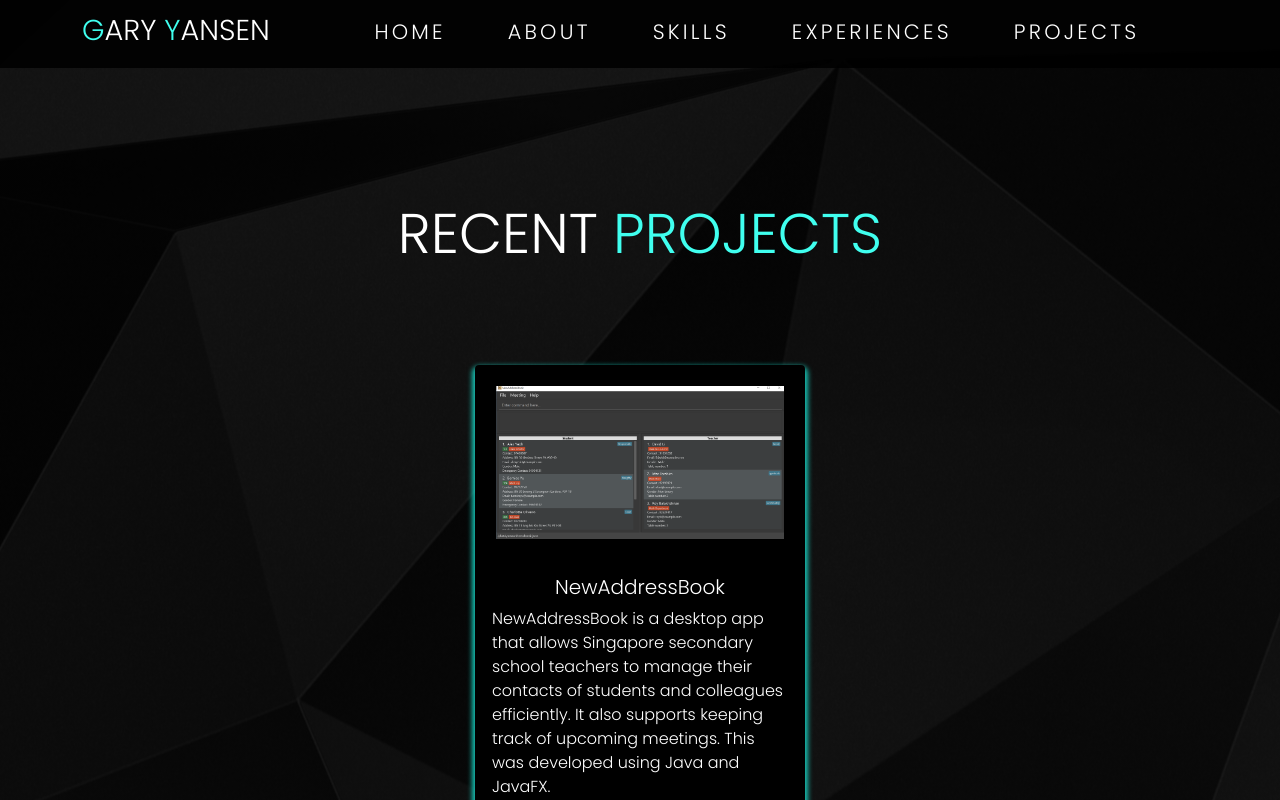
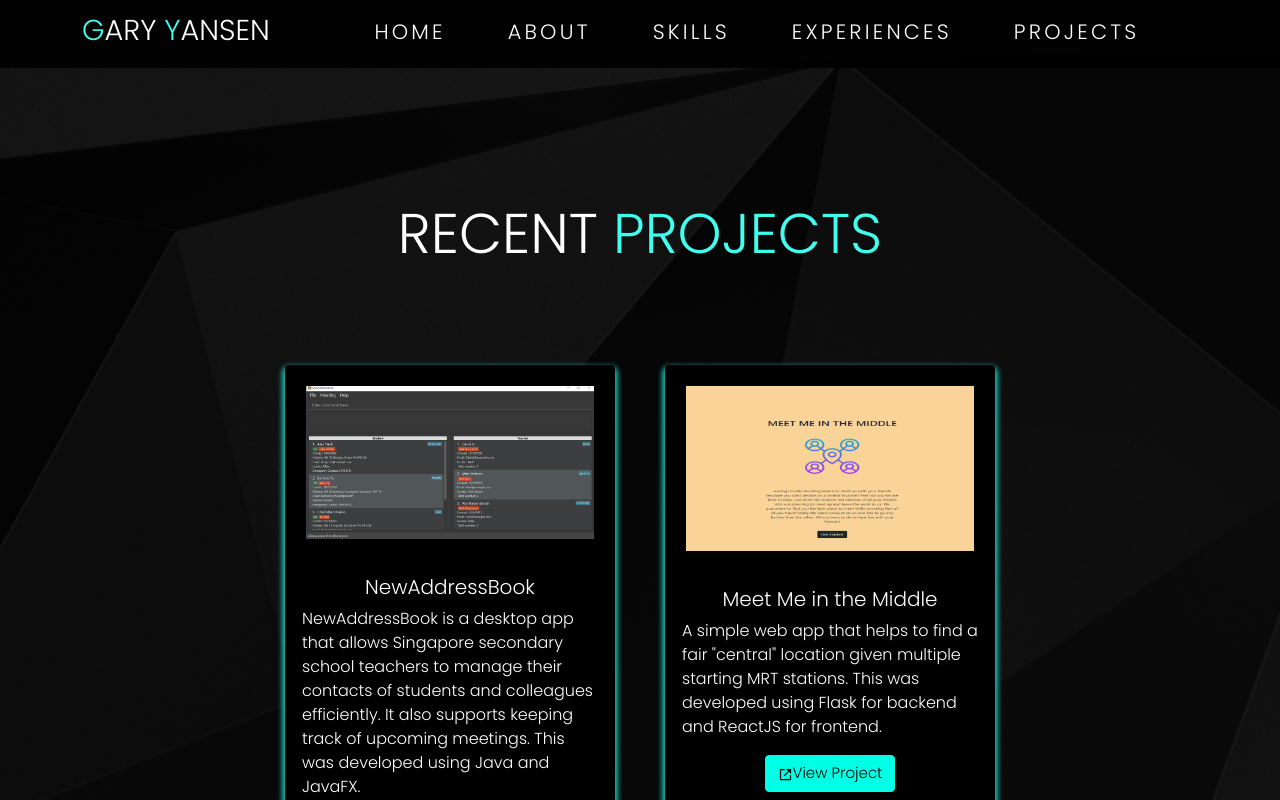
Before and after one commit to g4ryy/portfolio, a React (Create React App) app in the folder frontend/: page /portfolio/projects in a window 1280 px wide. Shown: the top 800 px of the page. Built offline with nearby package versions, Linux system fonts and the light colour scheme.

Commit message:
Add project

```diff
--- a/frontend/src/components/Projects/data.js
+++ b/frontend/src/components/Projects/data.js
@@ -1,4 +1,5 @@
 import AddressBook from '../../assets/NAB_Ui.png';
+import MeetProj from '../../assets/meet_proj.png';
 
 var projectList = [
     {
@@ -9,6 +10,13 @@ var projectList = [
             + " efficiently. It also supports keeping track of upcoming meetings."
             + " This was developed using Java and JavaFX.",
         link: 'https://ay2122s1-cs2103-t16-3.github.io/tp/'
+    },
+    {
+        image: MeetProj,
+        title: "Meet Me in the Middle",
+        description: "A simple web app that helps to find a fair \"central\" location given multiple starting MRT stations."
+            + " This was developed using Flask for backend and ReactJS for frontend.",
+        link: 'https://meet-me-in-middle.herokuapp.com/'
     }
 ];
 
```
Also changed, not shown: frontend/src/assets/meet_proj.png (added).
